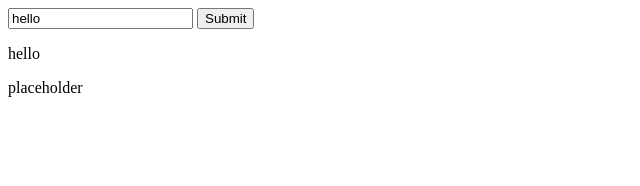
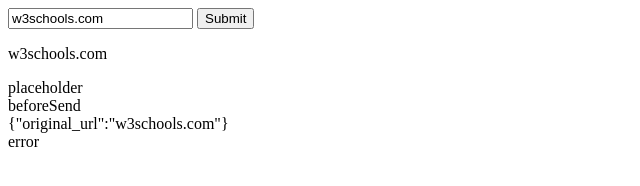
Before and after one commit to SeanPMcGrath/url-shortener, a plain HTML site: page client/index.html in a window 1280 px wide. Both pictures are taken after a click on the button "Submit". Shown: the whole page, without its empty margins (0-640 px from the left). Drawn offline with nearby package versions, Linux system fonts and the light colour scheme; no server answers.

Commit message:
Added header in server index.js. Front end now passing values without cross origin issues

```diff
--- a/client/index.html
+++ b/client/index.html
@@ -11,7 +11,7 @@
       The function has to be assigned to the window in order to work (at least for doing an alert)
       If the function name matches an element id it won't work
     -->
-    <input type="text" id="original_url" value="hello" />
+    <input type="text" id="original_url" value="w3schools.com" />
     <button id="urlSubmitBtn" type="button" onclick="urlSubmit()">
       Submit
     </button>
--- a/client/js/index.js
+++ b/client/js/index.js
@@ -13,25 +13,26 @@
     original_url: $("#original_url").val()
   });
 
-  $.get("http://localhost:5000/api/shorturls", function(data) {
-    $("#newLink").append("Data: " + data);
-  });
-
-  // $.ajax({
-  //   url: "http://localhost:5000/api/shorturl/new",
-  //   type: "POST",
-  //   data: urlObject,
-  //   dataType: "JSON",
-  //   beforeSend: () => {
-  //     $("#newLink").append("<br>beforeSend<br>");
-  //   },
-  //   error: () => {
-  //     $("#newLink").append("<br>error<br>");
-  //   },
-  //   success: () => {
-  //     $("#newLink").append("<br>success<br>");
-  //   }
+  // $.get("http://localhost:5000/api/shorturls", function(data) {
+  //   $("#newLink").append("Data: " + data);
   // });
 
-  //$("#newLink").append(urlObject);
+  $.ajax({
+    url: "http://localhost:5000/api/shorturl/new",
+    type: "POST",
+    //data: urlObject,
+    data: urlObject,
+    contentType: "application/json",
+    beforeSend: () => {
+      $("#newLink").append("<br>beforeSend<br>");
+      $("#newLink").append(urlObject);
+      console.log(urlObject);
+    },
+    error: () => {
+      $("#newLink").append("<br>error<br>");
+    },
+    success: () => {
+      $("#newLink").append("<br>success<br>");
+    }
+  });
 }
```
Also changed, not shown: server/index.js (+11 -0 lines).
